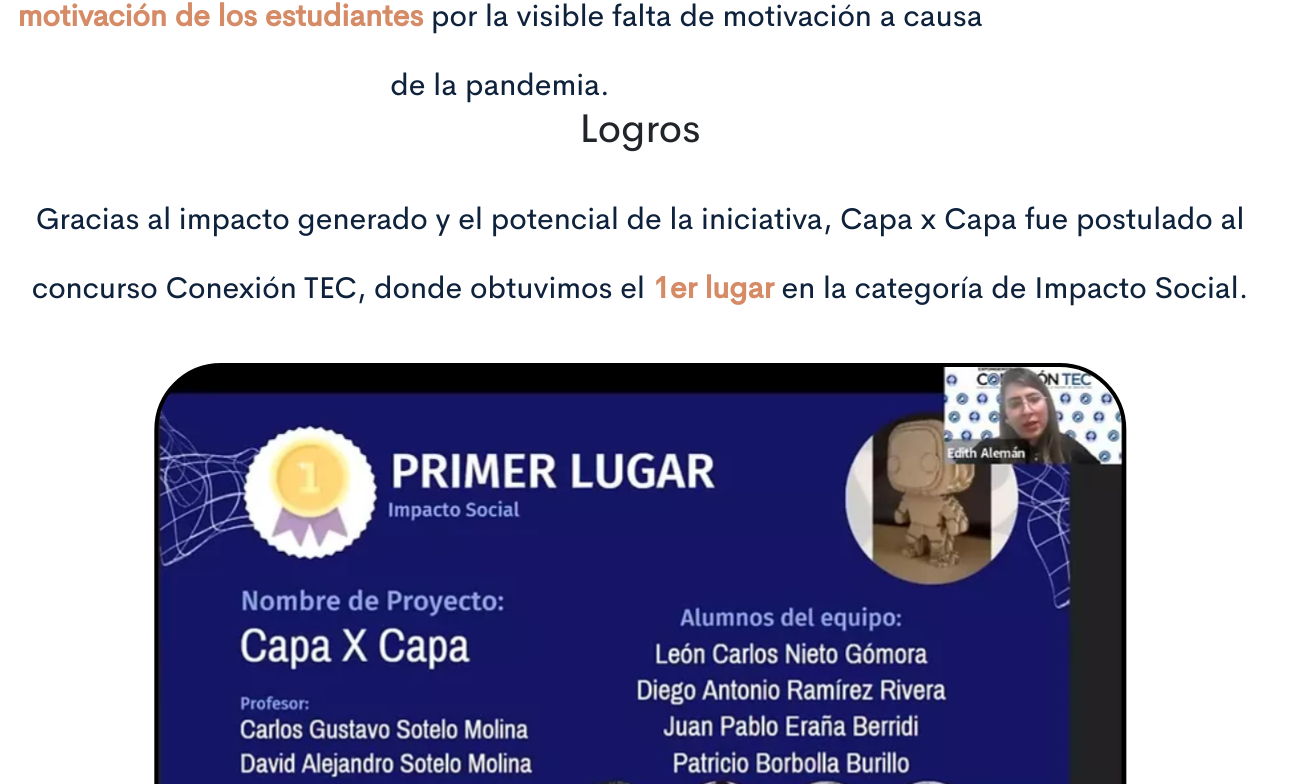
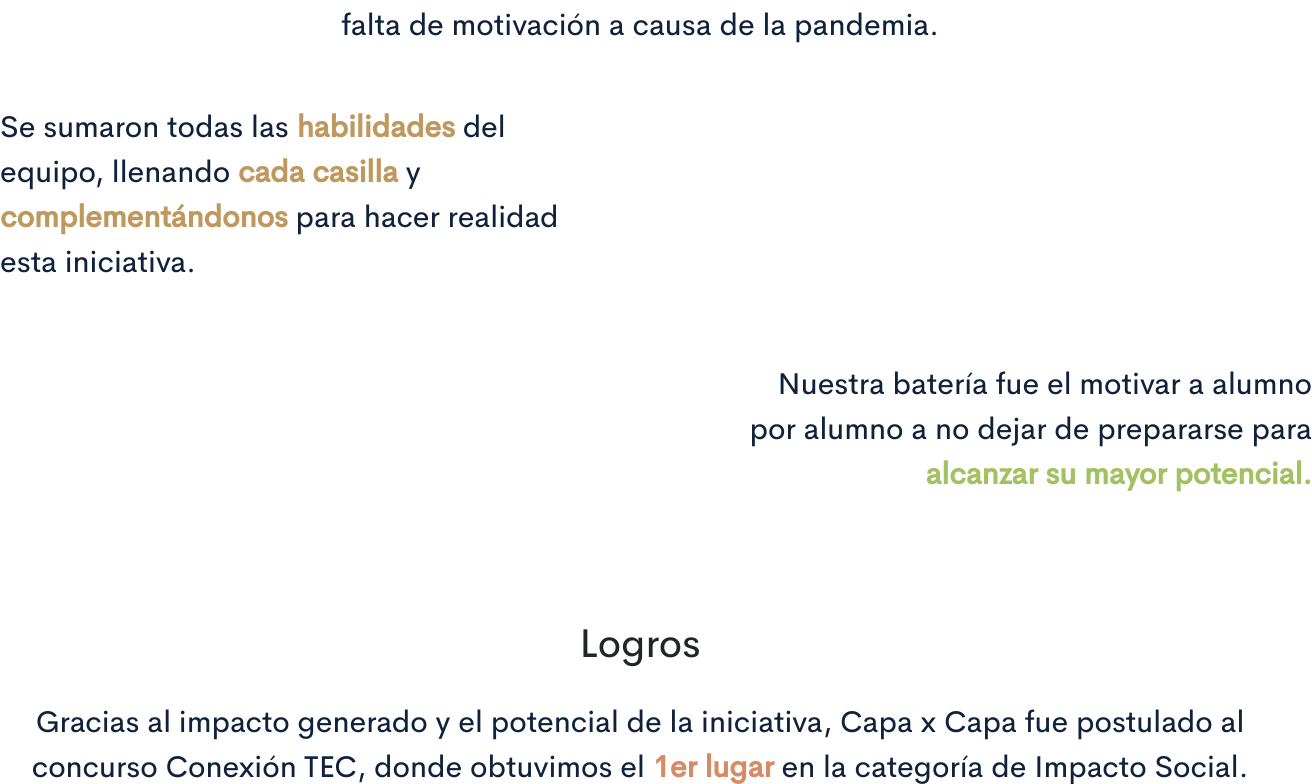
Before and after one commit to reginardzss/CapaXCapa, a React (Create React App) app in the folder capaxcapa-react/: page /nuestra-historia in a window 1280 px wide. Shown: the part 416-1200 px from the top of the page, 1312 px wide, since content can reach past the window. Built offline with nearby package versions, Linux system fonts and the light colour scheme.

Commit message:
Avance en Nuestra Historia

```diff
--- a/capaxcapa-react/src/components/pages/Historia/Historia.css
+++ b/capaxcapa-react/src/components/pages/Historia/Historia.css
@@ -4,12 +4,19 @@ p {
     font-family: "Cerebri-Sans-Book", sans-serif;
     font-weight: 500;
     font-size: 30px;
-    line-height: 69px;
     color: #0F223C;
 }
 
 b {
     color: #D68B67
+}
+
+b.b2 {
+    color: #BF985E
+}
+
+b.b3 {
+    color: #A2C261
 }
 
 .nacimiento-title {
@@ -20,13 +27,31 @@ b {
 .nacimiento-contenido1 {
     box-sizing: border-box;
 
-    width: 1000px;
+    width: 800px;
     height: 192px;
     left: 218.67px;
     top: 1541.33px;
 
+    margin: auto;
     text-align: center;
 
+}
+
+.nacimiento-contenido2 {
+    width: 800px;
+    height: 257.33px;
+
+    padding-right: 225px;
+    text-align: left;
+}
+
+.nacimiento-contenido3 {
+    width: 800px;
+    height: 257.33px;
+
+    padding-left:225px;
+    margin-left:40%;
+    text-align: right;
 }
 
 .logros-title {
--- a/capaxcapa-react/src/components/pages/Historia/Nacimiento.js
+++ b/capaxcapa-react/src/components/pages/Historia/Nacimiento.js
@@ -9,6 +9,18 @@ const Nacimiento = () => {
                 Capa x Capa nace de un proyecto escolar que buscaba <b>mantener la motivación de los estudiantes</b> por la visible falta de motivación a causa de la pandemia.
                 </p>
             </div>
+
+            <div className="nacimiento-contenido2">
+                <p>
+                Se sumaron todas las <b className='b2'>habilidades</b> del equipo, llenando <b className='b2'>cada casilla</b> y <b className='b2'>complementándonos</b> para hacer realidad esta iniciativa.
+                </p>
+            </div>
+
+            <div className="nacimiento-contenido3">
+                <p>
+                Nuestra batería fue el motivar a alumno por alumno a no dejar de prepararse para <b className='b3'>alcanzar su mayor potencial.</b>
+                </p>
+            </div>
         </div>
     )
 }
```
